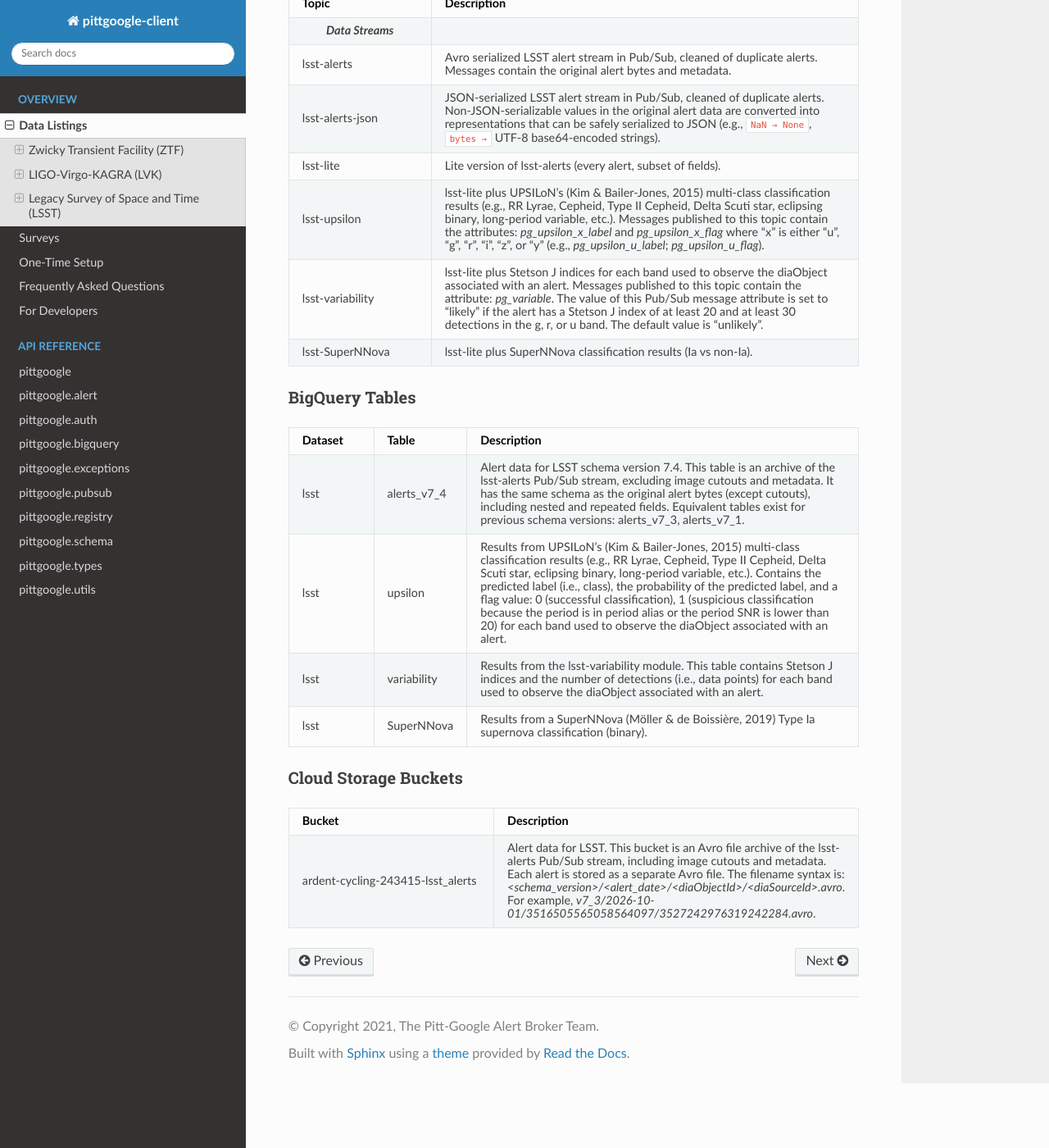
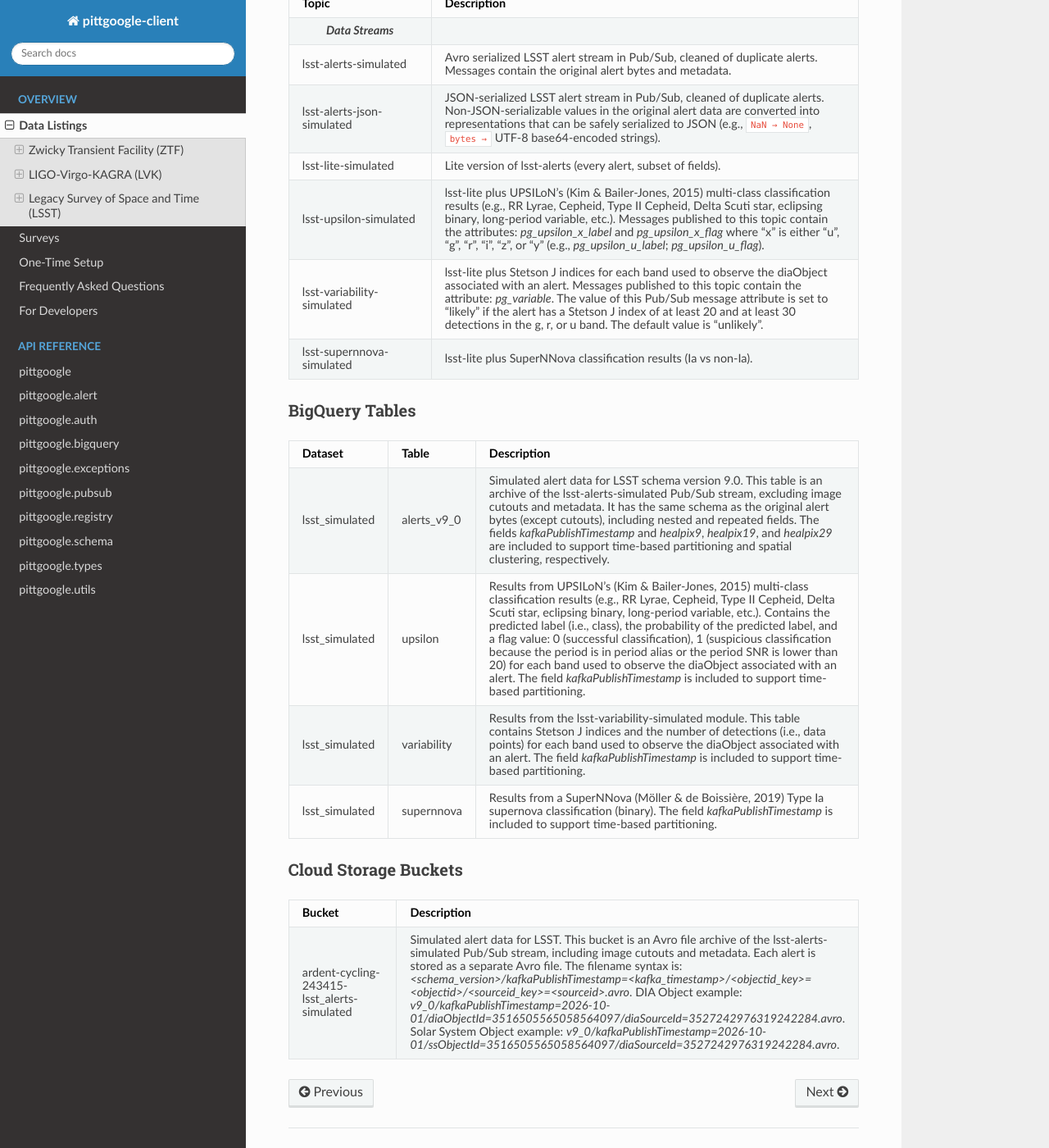
Before and after one commit to mwvgroup/pittgoogle-client, a Sphinx documentation site: the page built from docs/source/listings.rst, in a window 1280 px wide and 1400 px high, scrolled down 2377 px. Shown: the whole window at 82% size. Built offline with Sphinx 7.4.7 and the Read the Docs theme 3.1.0, drawn with Linux system fonts in a browser that asks for light colours.

Commit message:
Update LSST data listings (#109)
* update LSST data listings

* update CHANGELOG.md

* update description for `ardent-cycling-243415-lsst_alerts`

* update description for LSST `alerts_v7_9` table

* update LSST table descriptions

* update filename syntax for LSST alerts in ardent-cycling-243415-lsst_alerts

* update resource names

* update CHANGELOG.md

```diff
--- a/docs/source/listings.rst
+++ b/docs/source/listings.rst
@@ -181,31 +181,31 @@ Pub/Sub Alert Streams
     * - .. centered:: *Data Streams*
       -
 
-    * - lsst-alerts
+    * - lsst-alerts-simulated
       - Avro serialized LSST alert stream in Pub/Sub, cleaned of duplicate alerts.
         Messages contain the original alert bytes and metadata.
 
-    * - lsst-alerts-json
+    * - lsst-alerts-json-simulated
       - JSON-serialized LSST alert stream in Pub/Sub, cleaned of duplicate alerts. Non-JSON-serializable values in the
         original alert data are converted into representations that can be safely serialized to JSON (e.g., ``NaN →
         None``, ``bytes →`` UTF-8 base64-encoded strings).
 
-    * - lsst-lite
+    * - lsst-lite-simulated
       - Lite version of lsst-alerts (every alert, subset of fields).
 
-    * - lsst-upsilon
+    * - lsst-upsilon-simulated
       - lsst-lite plus UPSILoN's (Kim \& Bailer-Jones, 2015) multi-class classification results (e.g., RR Lyrae,
         Cepheid, Type II Cepheid, Delta Scuti star, eclipsing binary, long-period variable, etc.). Messages
         published to this topic contain the attributes: `pg_upsilon_x_label` and `pg_upsilon_x_flag` where "x" is
         either "u", "g", "r", "i", "z", or "y" (e.g., `pg_upsilon_u_label`; `pg_upsilon_u_flag`).
 
-    * - lsst-variability
+    * - lsst-variability-simulated
       - lsst-lite plus Stetson J indices for each band used to observe the diaObject associated with an alert.
         Messages published to this topic contain the attribute: `pg_variable`. The value of this Pub/Sub message
         attribute is set to "likely" if the alert has a Stetson J index of at least 20 and at least 30 detections in
         the g, r, or u band. The default value is "unlikely".
 
-    * - lsst-SuperNNova
+    * - lsst-supernnova-simulated
       - lsst-lite plus SuperNNova classification results (Ia vs non-Ia).
 
 BigQuery Tables
@@ -220,29 +220,32 @@ BigQuery Tables
       - Table
       - Description
 
-    * - lsst
-      - alerts_v7_4
-      - Alert data for LSST schema version 7.4. This table is an archive of the lsst-alerts Pub/Sub stream,
-        excluding image cutouts and metadata.
-        It has the same schema as the original alert bytes (except cutouts), including nested and repeated fields.
-        Equivalent tables exist for previous schema versions: alerts_v7_3,  alerts_v7_1.
+    * - lsst_simulated
+      - alerts_v9_0
+      - Simulated alert data for LSST schema version 9.0. This table is an archive of the lsst-alerts-simulated Pub/Sub stream,
+        excluding image cutouts and metadata. It has the same schema as the original alert bytes (except cutouts),
+        including nested and repeated fields. The fields `kafkaPublishTimestamp` and `healpix9`, `healpix19`, and
+        `healpix29` are included to support time-based partitioning and spatial clustering, respectively.
 
-    * - lsst
+    * - lsst_simulated
       - upsilon
       - Results from UPSILoN's (Kim \& Bailer-Jones, 2015) multi-class classification results (e.g., RR Lyrae,
         Cepheid, Type II Cepheid, Delta Scuti star, eclipsing binary, long-period variable, etc.). Contains
         the predicted label (i.e., class), the probability of the predicted label, and a flag value: 0
         (successful classification), 1 (suspicious classification because the period is in period alias or the period
-        SNR is lower than 20) for each band used to observe the diaObject associated with an alert.
+        SNR is lower than 20) for each band used to observe the diaObject associated with an alert. The field
+        `kafkaPublishTimestamp` is included to support time-based partitioning.
 
-    * - lsst
+    * - lsst_simulated
       - variability
-      - Results from the lsst-variability module. This table contains Stetson J indices and the number of detections (i.e.,
-        data points) for each band used to observe the diaObject associated with an alert.
+      - Results from the lsst-variability-simulated module. This table contains Stetson J indices and the number of detections (i.e.,
+        data points) for each band used to observe the diaObject associated with an alert. The field
+        `kafkaPublishTimestamp` is included to support time-based partitioning.
 
-    * - lsst
-      - SuperNNova
-      - Results from a SuperNNova (Möller \& de Boissière, 2019) Type Ia supernova classification (binary).
+    * - lsst_simulated
+      - supernnova
+      - Results from a SuperNNova (Möller \& de Boissière, 2019) Type Ia supernova classification (binary). The field
+        `kafkaPublishTimestamp` is included to support time-based partitioning.
 
 Cloud Storage Buckets
 ^^^^^^^^^^^^^^^^^^^^^
@@ -255,8 +258,9 @@ Cloud Storage Buckets
     * - Bucket
       - Description
 
-    * - ardent-cycling-243415-lsst_alerts
-      - Alert data for LSST. This bucket is an Avro file archive of the lsst-alerts Pub/Sub stream,
+    * - ardent-cycling-243415-lsst_alerts-simulated
+      - Simulated alert data for LSST. This bucket is an Avro file archive of the lsst-alerts-simulated Pub/Sub stream,
         including image cutouts and metadata. Each alert is stored as a separate Avro file.
-        The filename syntax is: `<schema_version>/<alert_date>/<diaObjectId>/<diaSourceId>.avro`.
-        For example, `v7_3/2026-10-01/3516505565058564097/3527242976319242284.avro`.
+        The filename syntax is: `<schema_version>/kafkaPublishTimestamp=<kafka_timestamp>/<objectid_key>=<objectid>/<sourceid_key>=<sourceid>.avro`.
+        DIA Object example: `v9_0/kafkaPublishTimestamp=2026-10-01/diaObjectId=3516505565058564097/diaSourceId=3527242976319242284.avro`.
+        Solar System Object example: `v9_0/kafkaPublishTimestamp=2026-10-01/ssObjectId=3516505565058564097/diaSourceId=3527242976319242284.avro`.
```
Also changed, not shown: CHANGELOG.md (+2 -0 lines).
